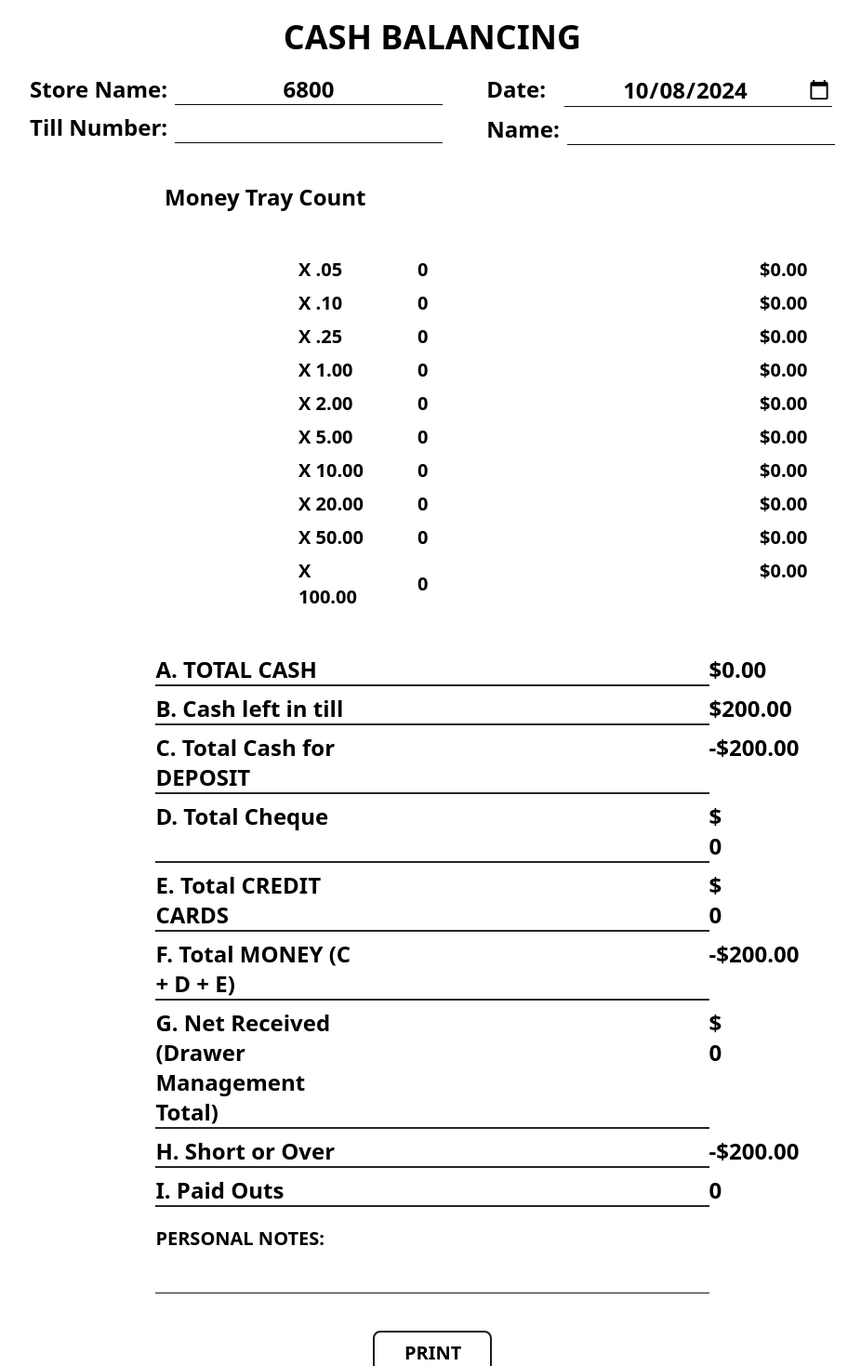
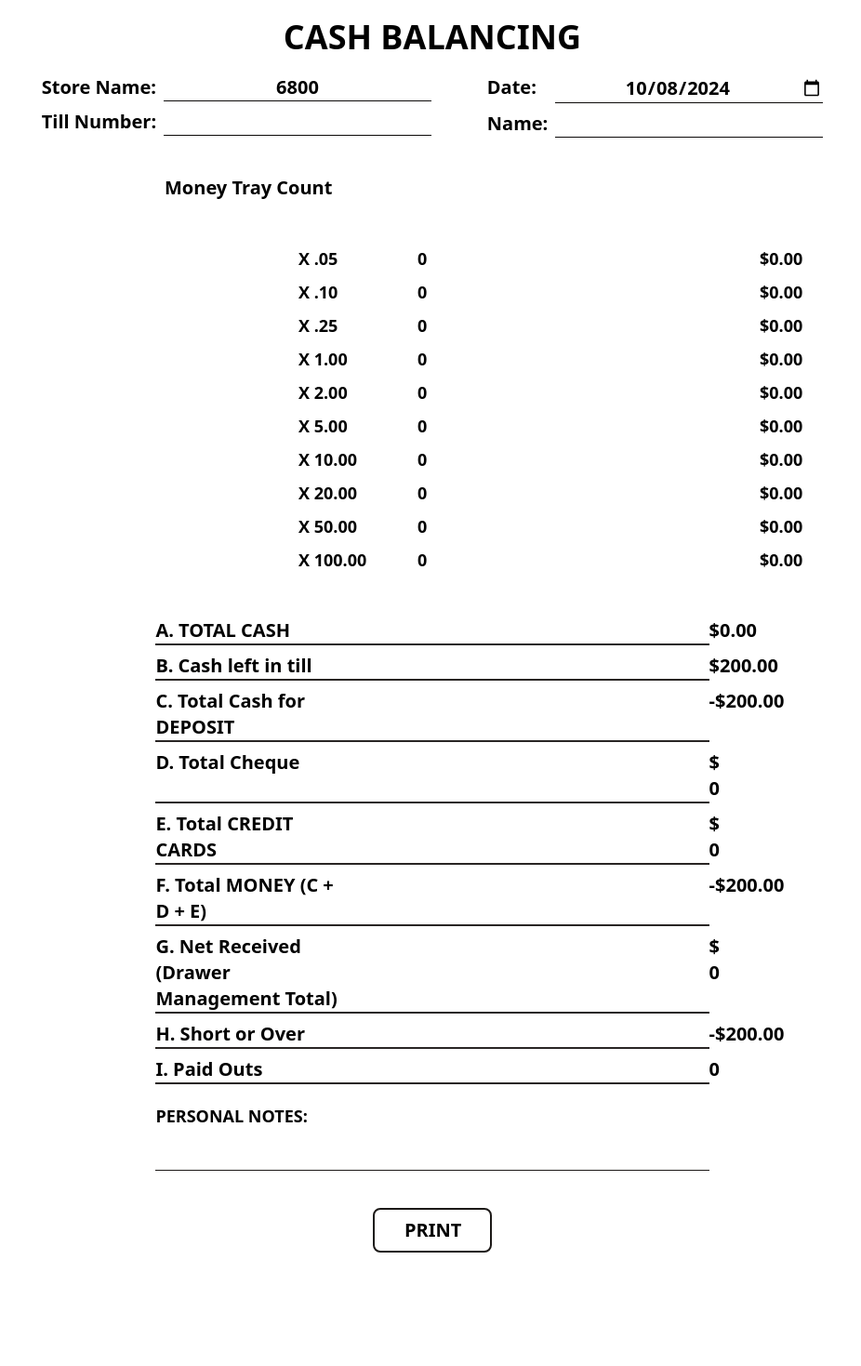
Before and after one commit to Terence-A/balance_sheet, a React (Vite) app: page / in a window 1280 px wide. Shown: the top 1469 px of the page at 93% size, without its empty margins (175-1101 px from the left). After the commit the page ends 1347 px from the top, so only its background shows below. Built offline with nearby package versions, Linux system fonts and the light colour scheme.

Commit message:
fixed text sizing for deploy vercel

```diff
--- a/src/components/CashCounts.jsx
+++ b/src/components/CashCounts.jsx
@@ -11,10 +11,10 @@ const formatter = new Intl.NumberFormat("en-US", {
 const CashCounts = ({ totalCoins, coinCount, handleChange }) => {
   return (
     <section className="mt-10">
-      <header className="ml-[20%] text-2xl font-extrabold mb-10">
+      <header className="ml-[20%] text-xl font-extrabold mb-10">
         Money Tray Count
       </header>
-      <div className="flex justify-around text-xl font-semibold w-[80%]  mx-auto ">
+      <div className="flex justify-around text-lg font-semibold w-[80%]  mx-auto ">
         <div className="w-[50%] ml-60 ">
           <ol>
             <CoinTab
--- a/src/components/PersonalNotes.jsx
+++ b/src/components/PersonalNotes.jsx
@@ -1,10 +1,10 @@
 const PersonalNotes = () => {
   return (
     <section className="w-[62%] mt-5  mx-auto">
-      <h2 className="text-xl  font-extrabold">PERSONAL NOTES: </h2>
+      <h2 className="text-lg  font-extrabold">PERSONAL NOTES: </h2>
       <input
         type="text"
-        className="w-full border-b border-b-stone-900 text-xl p-2 italic "
+        className="w-full border-b border-b-stone-900 text-lg p-2 italic "
       />
     </section>
   );
--- a/src/components/SummaryButtonTab.jsx
+++ b/src/components/SummaryButtonTab.jsx
@@ -11,7 +11,7 @@ const handleFocus = (e) => {
 
 const SummaryButtonTab = ({ title, handleInput, totals, identifier }) => {
   return (
-    <li className="flex justify-between text-2xl font-semibold  mt-2 border-b-2 border-b-stone-800 w-[62%] mx-auto">
+    <li className="flex justify-between text-xl font-semibold  mt-2 border-b-2 border-b-stone-800 w-[62%] mx-auto">
       <h2 className=" w-[50%]  ">{title}</h2>
       <p className="w-[50%] pl-96">
         $
--- a/src/components/SummaryTab.jsx
+++ b/src/components/SummaryTab.jsx
@@ -2,7 +2,7 @@ const SummaryTab = ({ title, total }) => {
   console.log(total);
 
   return (
-    <li className="flex justify-between text-2xl font-semibold  mt-2 border-b-2 border-b-stone-800 w-[62%] mx-auto">
+    <li className="flex justify-between text-xl font-semibold  mt-2 border-b-2 border-b-stone-800 w-[62%] mx-auto">
       <h2 className=" w-[50%]  ">{title}</h2>
       <p className="w-[50%] pl-96">{total}</p>
     </li>
--- a/src/components/UserInfo.jsx
+++ b/src/components/UserInfo.jsx
@@ -10,7 +10,7 @@ const UserInfo = () => {
   }, []);
 
   return (
-    <section className="flex justify-evenly text-2xl font-semibold">
+    <section className="flex justify-evenly text-xl font-semibold">
       <div className="flex flex-col gap-2">
         <div className="flex gap-2">
           <h2 className="font-bold">Store Name: </h2>
```
